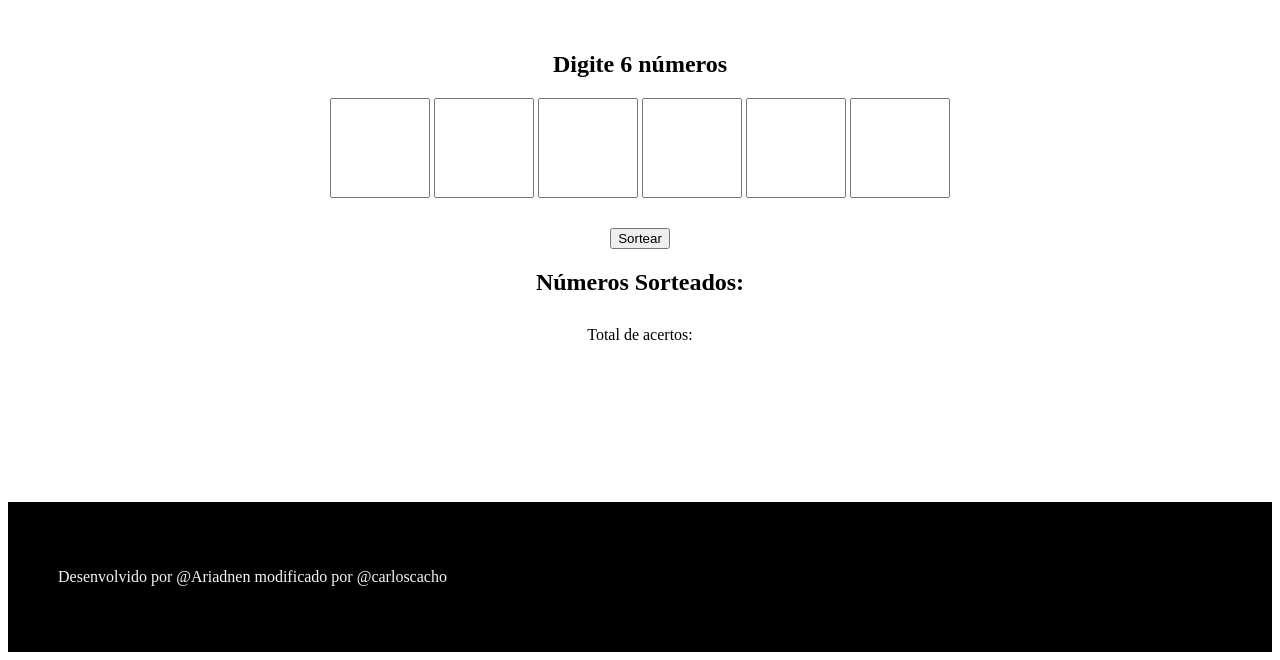
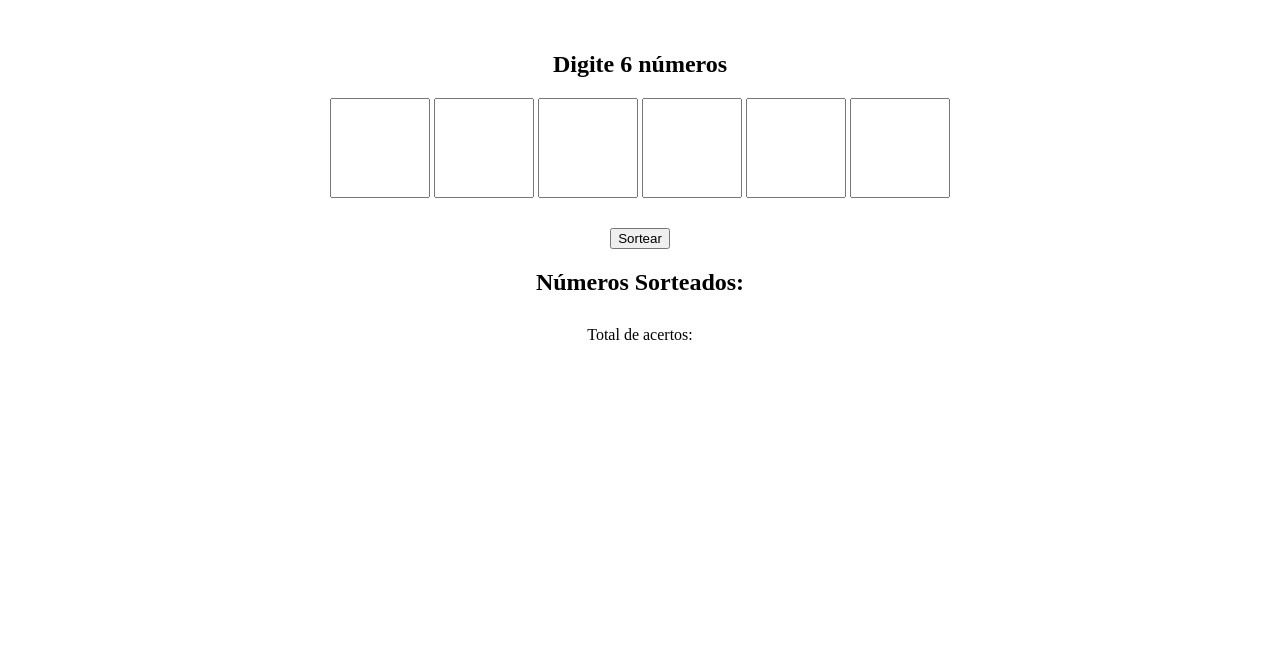
Before and after one commit to rafaelaancel/loteca, a plain HTML site: page index.html in a window 1280 px wide. Shown: the part 172-832 px from the top of the page. After the commit the page ends 800 px from the top, so only its background shows below. Drawn offline with Linux system fonts and the light colour scheme.

Commit message:
alterações

```diff
--- a/index.html
+++ b/index.html
@@ -34,9 +34,6 @@
         <span id="acertos"></span>
       </div>
     </div>
-    <footer>
-      <p>Desenvolvido por @Ariadnen modificado por @carloscacho</p>
-    </footer>
     <script src="funcoes.js"></script>
   </body>
 </html>
```
